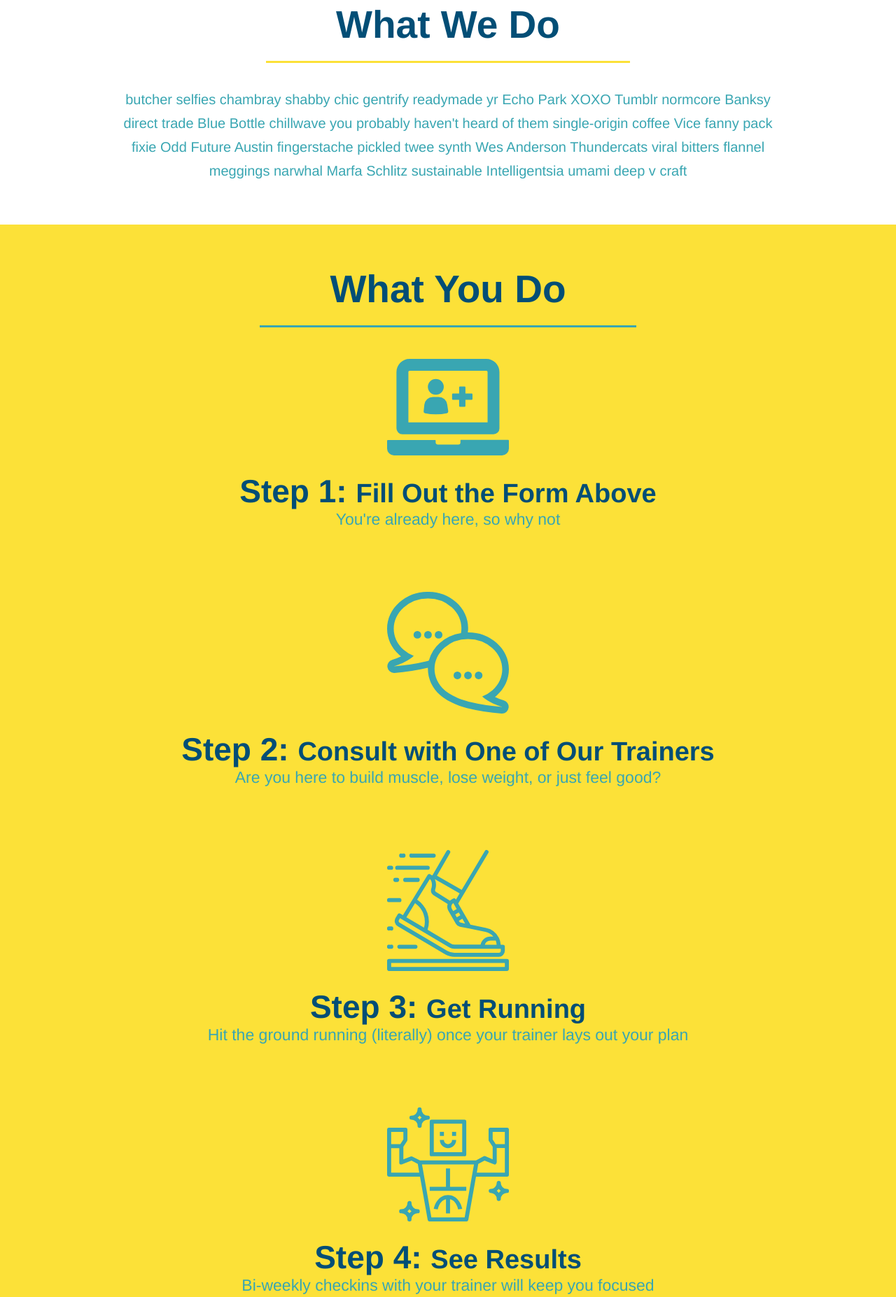
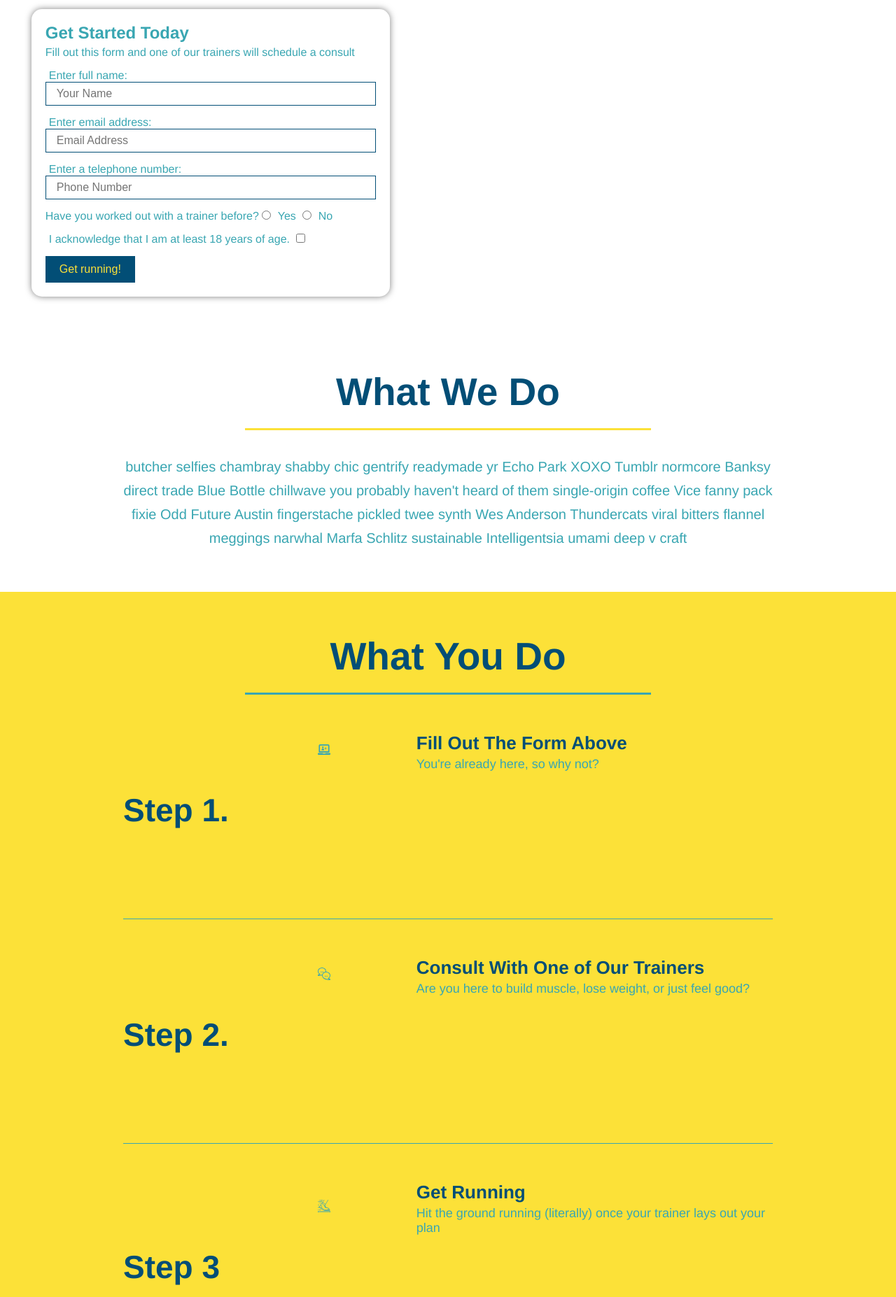
Before and after one commit to scollins117/run-buddy, a plain HTML site: page index.html in a window 1280 px wide. Shown: the part 739-2593 px from the top of the page at 70% size. Drawn offline with Linux system fonts and the light colour scheme.

Commit message:
add flexbox to the steps

```diff
--- a/assets/css/style.css
+++ b/assets/css/style.css
@@ -52,17 +52,18 @@ footer {
     background: #fce138;
     width: 100%;
     padding: 40px 35px;
+    display: flex;
+    justify-content: space-between;
+    flex-wrap: wrap;
 }
 
 footer h2 {
-    display: inline;
     color: #024e76;
     font-size: 30px;
     margin: 0;
 }
 
 footer div {
-    float: right;
     line-height: 1.5;
     text-align: right;
 }
@@ -78,22 +79,40 @@ section {
   /* Hero Style Start */
 .hero {
     background-image: url('../images/hero-bg.jpg');
-    height: 600px;
-    background-size: cover;
-    background-position: center;
-    position: relative;
+    background-position: 80%;
+    background-attachment: fixed;
+    background-size:cover;
+    display: flex;
+    flex-wrap: wrap;
+    justify-content: center;
+    align-items: flex-start;
+}
+
+.hero-cta {
+    width: 35%;
+    text-align: right;
+    margin: 3.5%;
+    color: #fff;
+    font-size: 18px;
+    line-height: 1.3;
+}
+
+.hero-cta h2 {
+    font-style: italic;
+    font-size: 55px;
+    color: #fce138;
 }
   /* Hero Style End */
 
 .hero-form {
-    border: 3px solid #024e76;
-    background-color: #fce138;
+    border: 3px solid var(--secondary-color);
+    background-color: var(--primary-color-transparent);
     padding: 20px;
-    width: 500px;
-    color: #024e76;
-    position: absolute;
-    bottom: 120px;
-    right: 140px;
+    width: 40%;
+    margin: 3.5%;
+    color: var(--secondary-color);
+    border-radius: 15px;
+    box-shadow: 0 0 10px rgba(0,0,0,0.5);
 }
 
 .hero-form h3 {
@@ -126,30 +145,38 @@ section {
     font-size: 16px;
 }
 
-.intro {
-    text-align: center;
-}
-
 .intro p {
     line-height: 1.7;
     color: #39a6b2;
     width: 80%;
     font-size: 20px;
     margin: 0 auto;
+    text-align: center;
 }
 
 .steps {
-    text-align: center;
     background: #fce138;
+}
+
+.step {
+    margin: 50px auto;
+    padding-bottom: 50px;
+    width: 80%;
+    border-bottom: 1px solid #39a6b2;
+    display: flex;
+    flex-wrap: wrap;
+    align-items: center;
+    justify-content: space-between;
 }
 
 .section-title {
     font-size: 55px;
     color: #024e76;
-    margin-bottom: 35px;
-    padding: 0 100px 20px 100px;
-    display: inline-block;
     border-bottom: 3px solid;
+    padding-bottom: 20px;
+    text-align: center;
+    margin: 0 auto 35px auto;
+    width: 50%;
 }
 
 .primary-border {
@@ -160,32 +187,58 @@ section {
     border-color: #39a6b2;
 }
 
-.steps div {
+.step div {
     margin-bottom: 80px;
 }
 
-.steps img {
+.step img {
     width: 15%;
     margin: 10px 0;
 }
 
-.steps h3 {
+.step h3 {
     color: #024e76;
     font-size: 46px;
     margin-top: 10px;
+    flex: 1 30%;
 }
 
-.steps p {
-    color: #39a6b2;
-    font-size: 23px;
+.step-info {
+    flex: 2 70%;
+    display: flex;
+    flex-wrap: wrap;
+    align-items: center;
 }
 
-.steps span {
+.step-img {
+    flex: 1 12%;
+    margin-right: 20px;
+}
+
+.step-img img {
+    max-width: 100%;
+}
+
+.step-text {
+    flex: 12;
+}
+
+.step-text p {
+    color: #39a6b2;
+    font-size: 18px;
+}
+
+.step span {
     font-size: 38px;
 }
 
+.step-text h4 {
+    font-size: 26px;
+    line-height: 1.5;
+    color: #024e76;
+}
 .trainers {
-    text-align: center;
+
 }
 
 .trainer {
@@ -232,7 +285,6 @@ section {
 }
 
 .contact {
-    text-align: center;
     background: #024e76;
 }
 
@@ -269,3 +321,7 @@ section {
 .contact-info a {
     color: #fce138;
 }
+
+.flex-row {
+    display: flex;
+}
--- a/index.html
+++ b/index.html
@@ -83,39 +83,71 @@
 
     <!--"what we do" section-->
     <section id="what-we-do" class="intro">
+        <div class="flex-row">
           <h2 class="section-title primary-border">What We Do</h2>
+        </div>
+
+        <div class="flex-row">
           <p>
             butcher selfies chambray shabby chic gentrify readymade yr Echo Park XOXO Tumblr normcore Banksy direct trade Blue Bottle chillwave you probably haven't heard of them single-origin coffee Vice fanny pack fixie Odd Future Austin fingerstache pickled twee synth Wes Anderson Thundercats viral bitters flannel meggings narwhal Marfa Schlitz sustainable Intelligentsia umami deep v craft
           </p>
+        </div>
     </section>
 
     <!-- "what you do" section-->
     <section id="what-you-do" class="steps">
         <h2 class="section-title secondary-border">What You Do</h2>
 
-        <div>
-            <!-- insert this img element -->
+        <div class="step">
+            <h3>Step 1.</h3>
+            <div class="step-info">
+                <div class="step-img">
                     <img src="./assets/images/step-1.svg" alt=""/>
-            <h3>Step 1: <span>Fill Out the Form Above</span></h3>
-            <p>You're already here, so why not</p>
+                </div>
+                <div class="step-text">
+                    <h4>Fill Out The Form Above</h4>
+                    <p>You're already here, so why not?</p>
+                </div>
+            </div>
         </div>
 
-        <div>
+        <div class="step">
+            <h3>Step 2.</h3>
+            <div class="step-info">
+                <div class="step-img">
                     <img src="./assets/images/step-2.svg" alt=""/>
-            <h3>Step 2: <span>Consult with One of Our Trainers</span></h3>
+                </div>
+                <div class="step-text">
+                    <h4>Consult With One of Our Trainers</h4>
                     <p>Are you here to build muscle, lose weight, or just feel good?</p>
                 </div>
+            </div>
+        </div>
 
-        <div>
+        <div class="step">
+            <h3>Step 3</h3>
+            <div class="step-info">
+                <div class="step-img">
                     <img src="./assets/images/step-3.svg" alt=""/>
-            <h3>Step 3: <span>Get Running</span></h3>
+                </div>
+                <div class="step-text">
+                    <h4>Get Running</h4>
                     <p>Hit the ground running (literally) once your trainer lays out your plan</p>
                 </div>
+            </div>
+        </div>
 
-        <div>
+        <div class="step">
+            <h3>Step 4</h3>
+            <div class="step-info">
+                <div class="step-img">
                     <img src="./assets/images/step-4.svg" alt=""/>
-            <h3>Step 4: <span>See Results</span></h3>
+                </div>
+                <div class="step-text">
+                    <h4>See Results</h4>
                     <p>Bi-weekly checkins with your trainer will keep you focused</p>
+                </div>
+            </div>
         </div>
     </section>
 
@@ -207,7 +239,7 @@
 
     <!-- footer -->
     <footer>
-        <h2>Made with love by Run Buddy</h2>
+        <h2>❤️ Made with love by Run Buddy</h2>
         <div>
             <a href="#">Read Our Privacy Policy</a><br />
             &copy; 2019 Run Buddy, Inc.
```
Lines whose indentation alone changed are shown as unchanged.
